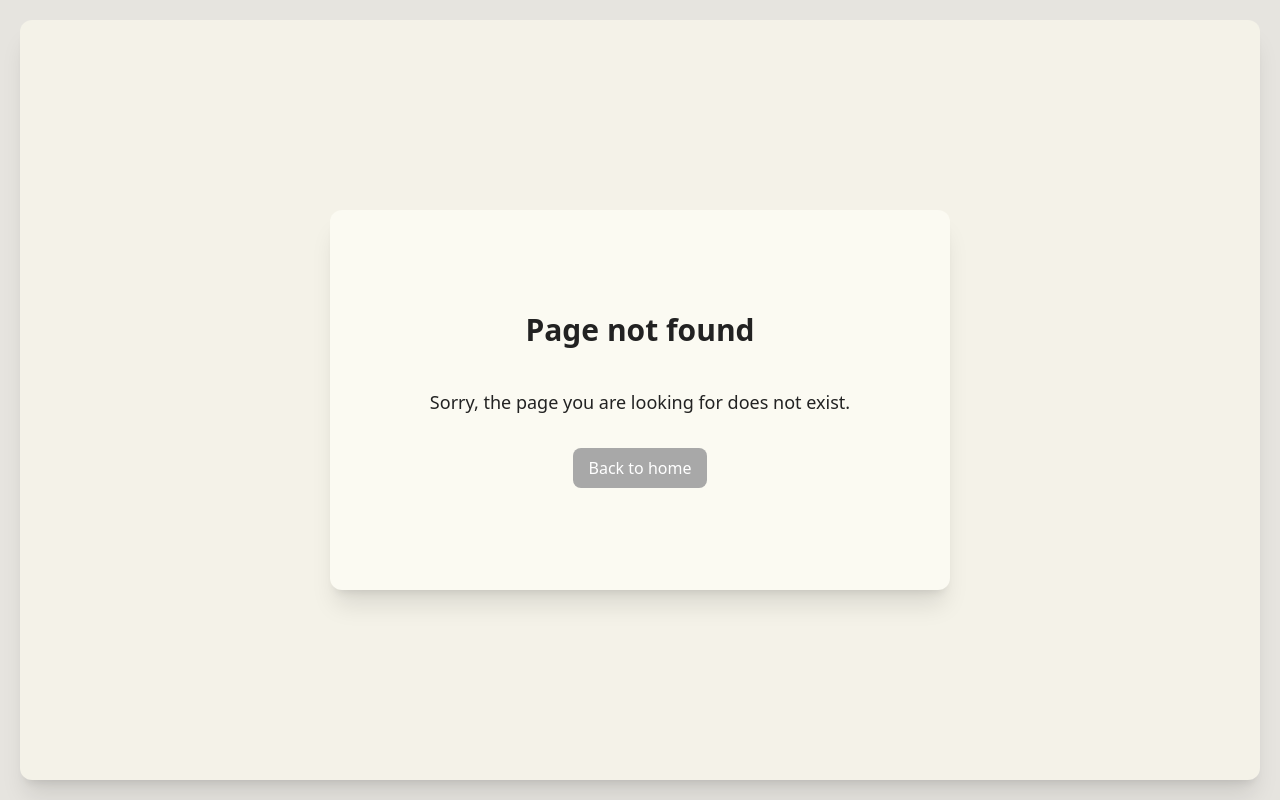
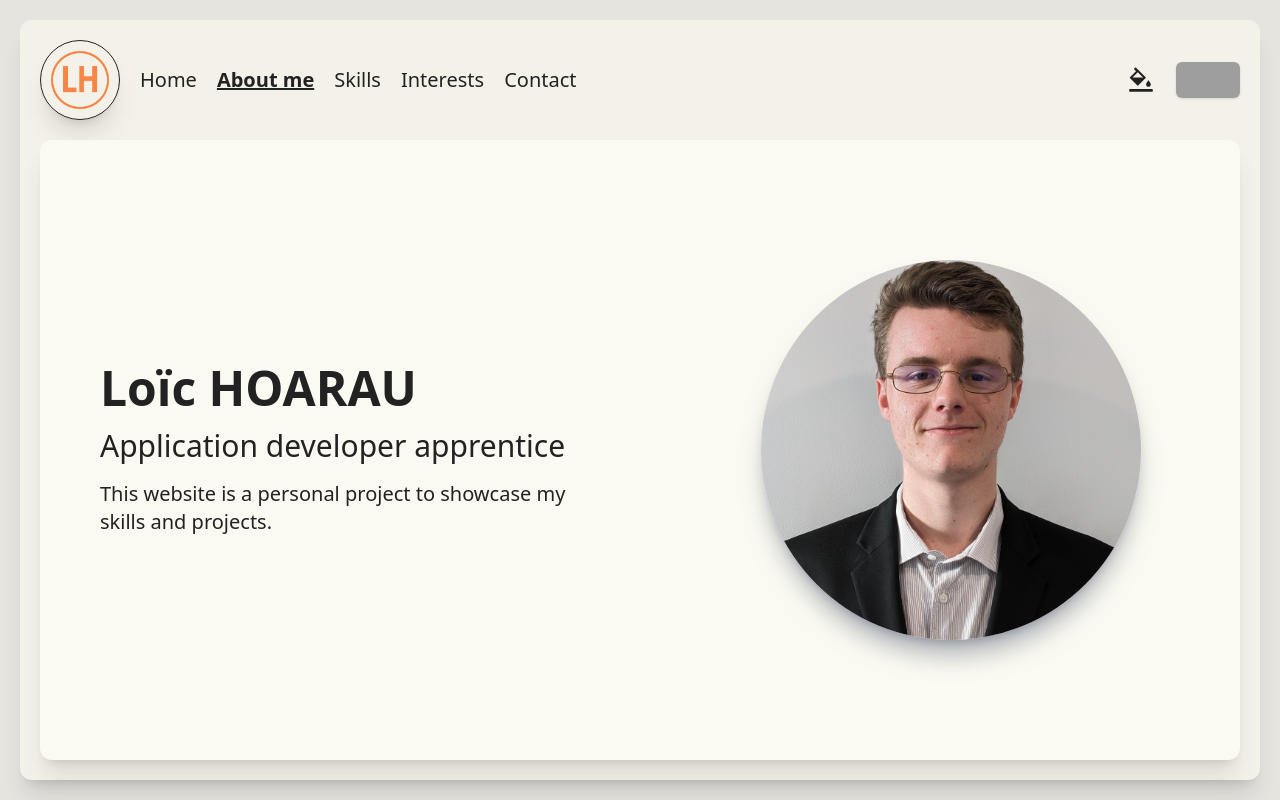
Before and after one commit to Loicrogue/monSite, a React (Vite) app in the folder front/: page /aboutMe in a window 1280 px wide. Before the commit this address had no page. Built offline with nearby package versions, Linux system fonts and the light colour scheme; grey boxes are pictures that could not be loaded.

Commit message:
added content for aboutMe page + refactor NotFound button

```diff
--- a/front/src/AnimatedRoutes.tsx
+++ b/front/src/AnimatedRoutes.tsx
@@ -3,6 +3,7 @@ import { Routes, Route, useLocation } from 'react-router-dom';
 import { AnimatePresence } from 'framer-motion';
 import NotFound from './pages/NotFound';
 import Home from './pages/Home.tsx';
+import AboutMe from './pages/AboutMe.tsx';
 import Skills from './pages/Skills.tsx';
 
 function AnimatedRoutes() {
@@ -12,6 +13,7 @@ function AnimatedRoutes() {
         <AnimatePresence mode="wait">
             <Routes location={location} key={location.pathname}>
                 <Route path="/" element={<Home />} />
+                <Route path="/aboutMe" element={<AboutMe />} />
                 <Route path="/skills" element={<Skills />} />
                 <Route path="*" element={<NotFound />} />
             </Routes>
--- /dev/null
+++ b/front/src/pages/AboutMe.tsx
@@ -0,0 +1,27 @@
+import React from 'react';
+import { motion } from 'framer-motion';
+import Menu from '../components/menuComponent';
+import Profil from '../components/profilComponent';
+import useTheme from '../hooks/useTheme';
+
+const AboutMe = () => {
+	useTheme();
+  	return (
+		<div className="fixed inset-0 bg-background-monSite overflow-auto">
+			<motion.div
+				initial={{ opacity: 0, y: 30 }}
+				animate={{ opacity: 1, y: 0 }}
+				exit={{ opacity: 0, y: -30 }}
+				transition={{ duration: 0.3 }}
+				className="flex flex-col item-center absolute inset-0 bg-container-monSite shadow-xl rounded-xl m-5"
+			>
+				<Menu />
+				<div className="flex flex-row h-full bg-child-container-monSite shadow-xl rounded-xl m-5">
+					<Profil />
+				</div>
+			</motion.div>
+		</div>
+	);
+};
+
+export default AboutMe;
--- a/front/src/pages/NotFound.tsx
+++ b/front/src/pages/NotFound.tsx
@@ -23,7 +23,7 @@ function NotFound() {
                             <span className="font-bold text-monSite text-3xl mb-10 select-none">{t('pages.notFound.title')}</span>
                             <span className="text-monSite text-lg mb-8 select-none text-center w-full">{t('pages.notFound.message')}</span>
                             <button
-                                className="cursor-pointer bg-special-monSite text-white px-4 py-2 rounded-lg transition-transform duration-200 hover:scale-110"
+                                className="cursor-pointer bg-background-monSite text-monSite px-4 py-2 rounded-lg transition-transform duration-200 hover:scale-110"
 
                                 onClick={() => navigate("/")}
                             >
```
